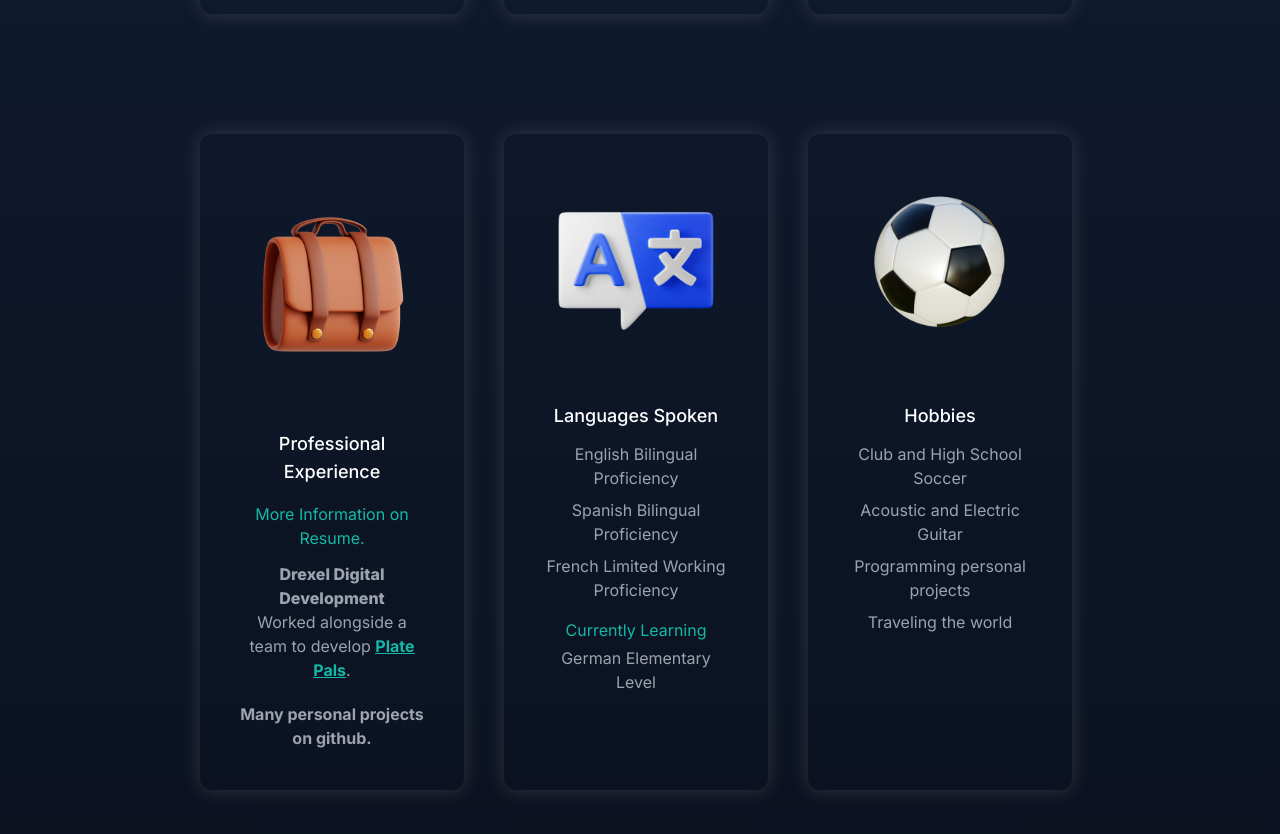
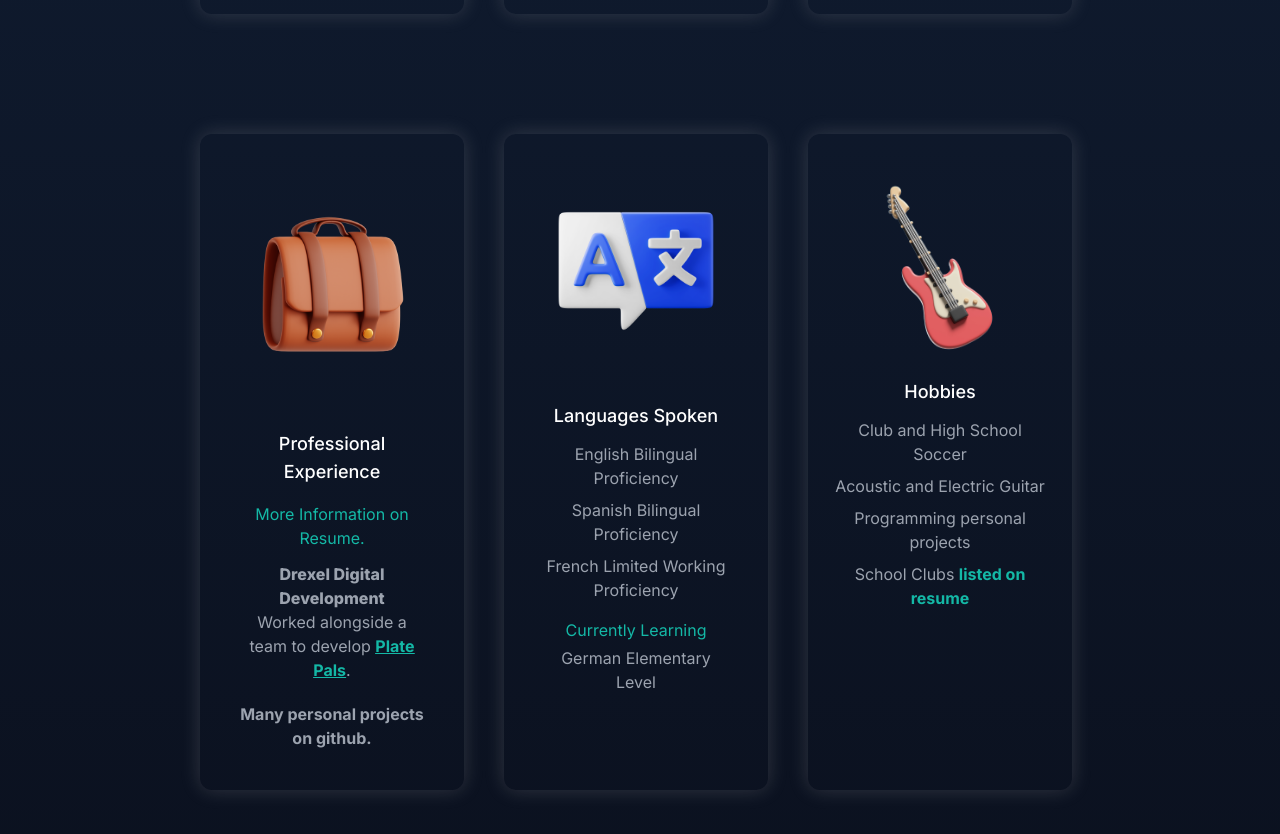
Before and after one commit to cmcejas/portfolio, a Next.js app: page / in a window 1280 px wide. Shown: the part 1620-2454 px from the top of the page. Built offline with nearby package versions, Linux system fonts and the light colour scheme.

Commit message:
New vers with guitar icon

```diff
--- a/app/page.tsx
+++ b/app/page.tsx
@@ -14,7 +14,7 @@ import consulting from '../public/consulting.png';
 import os from '../public/os.png';
 import briefcase from '../public/briefcase.png';
 import languages from '../public/languages.png';
-import soccer from '../public/soccer.png';
+import guitar from '../public/guitar.png';
 import { link } from 'fs';
 
 export default function Home() {
@@ -175,15 +175,15 @@ export default function Home() {
 
             </div>
 
-            <div className="lg:w-[30%] text-center p-10 rounded-xl my-10 hover:transform hover:-translate-y-2 transition-transform duration-300" style={{ boxShadow: '0 0 20px rgba(200, 200, 200, 0.2)' }}>
-            <Image src={soccer} width={210} height={250} alt="" className="mx-auto pb-3"/>
-              <h3 className="text-lg font-medium pt-8 pb-2 text-white">
+            <div className="lg:w-[30%] text-center p-6 rounded-xl my-10 hover:transform hover:-translate-y-2 transition-transform duration-300" style={{ boxShadow: '0 0 20px rgba(200, 200, 200, 0.2)' }}>
+            <Image src={guitar} width={270} height={250} alt="" className="mx-auto pb-1"/>
+              <h3 className="text-lg font-medium pb-2 text-white">
                 Hobbies
               </h3>
               <p className="text-gray-400 py-1">Club and High School Soccer</p>
               <p className="text-gray-400 py-1">Acoustic and Electric Guitar</p>
               <p className="text-gray-400 py-1">Programming personal projects</p>
-              <p className="text-gray-400 py-1">Traveling the world</p>
+              <p className="text-gray-400 py-1">School Clubs <span className="font-bold text-teal-500">listed on resume </span></p>
             </div>
 
           </div>
```
